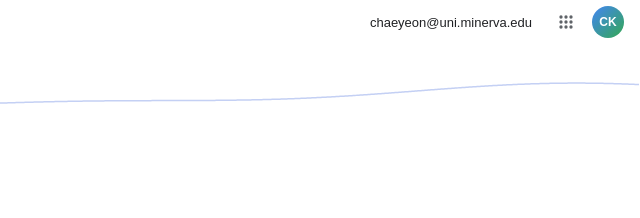
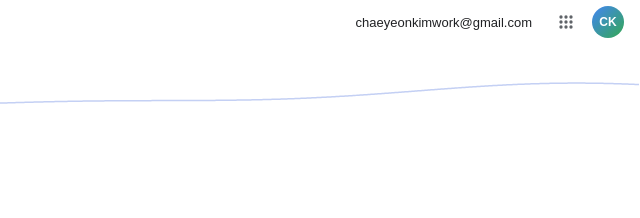
Before and after one commit to chaeyeonkimscientist/Googlers-take-a-look, a plain HTML site: page index.html in a window 1280 px wide. Shown: the top 218 px of the page, 640-1280 px from the left. Drawn offline with Linux system fonts and the light colour scheme; a web font is replaced by a local one.

Commit message:
Update index.html

```diff
--- a/index.html
+++ b/index.html
@@ -88,7 +88,7 @@ body { font-family:arial,sans-serif; background:var(--bg); color:var(--text); mi
 <canvas id="eeg-canvas"></canvas>
 
 <div id="topbar">
-  <a href="mailto:chaeyeon@uni.minerva.edu" class="tlink">chaeyeon@uni.minerva.edu</a>
+  <a href="mailto:chaeyeonkimwork@gmail.com" class="tlink">chaeyeonkimwork@gmail.com</a>
   <div class="ticn">
     <svg width="20" height="20" viewBox="0 0 24 24" fill="#5f6368"><path d="M6 8a2 2 0 1 0 0-4 2 2 0 0 0 0 4zm6 0a2 2 0 1 0 0-4 2 2 0 0 0 0 4zm6 0a2 2 0 1 0 0-4 2 2 0 0 0 0 4zM6 14a2 2 0 1 0 0-4 2 2 0 0 0 0 4zm6 0a2 2 0 1 0 0-4 2 2 0 0 0 0 4zm6 0a2 2 0 1 0 0-4 2 2 0 0 0 0 4zM6 20a2 2 0 1 0 0-4 2 2 0 0 0 0 4zm6 0a2 2 0 1 0 0-4 2 2 0 0 0 0 4zm6 0a2 2 0 1 0 0-4 2 2 0 0 0 0 4z"/></svg>
   </div>
@@ -130,9 +130,9 @@ body { font-family:arial,sans-serif; background:var(--bg); color:var(--text); mi
         <div><div class="dtxt">LinkedIn Profile</div><div class="dsub">linkedin.com/in/chaeyeonkimscientist</div></div>
         <div class="darr">↗</div>
       </a>
-      <a class="ditem" href="mailto:chaeyeon@uni.minerva.edu">
+      <a class="ditem" href="mailto:chaeyeonkimwork@gmail.com">
         <div class="dico">✉️</div>
-        <div><div class="dtxt">Email Chaeyeon</div><div class="dsub">chaeyeon@uni.minerva.edu</div></div>
+        <div><div class="dtxt">Email Chaeyeon</div><div class="dsub">chaeyeonkimwork@gmail.com</div></div>
         <div class="darr">↗</div>
       </a>
       <a class="ditem" href="https://drive.google.com/file/d/1Zd8dfxDcoFcYhUT4yRVzv1ANiIugN92C/view?usp=sharing" target="_blank">
@@ -222,7 +222,7 @@ body { font-family:arial,sans-serif; background:var(--bg); color:var(--text); mi
 
 <div id="footer">
   <div class="flinks">
-    <a class="flink" href="mailto:chaeyeon@uni.minerva.edu">Contact</a>
+    <a class="flink" href="mailto:chaeyeonkimwork@gmail.com">Contact</a>
     <a class="flink" href="https://chaeyeonkim.cargo.site/" target="_blank">Portfolio</a>
     <a class="flink" href="https://drive.google.com/file/d/1Zd8dfxDcoFcYhUT4yRVzv1ANiIugN92C/view?usp=sharing" target="_blank">Resume</a>
   </div>
```
